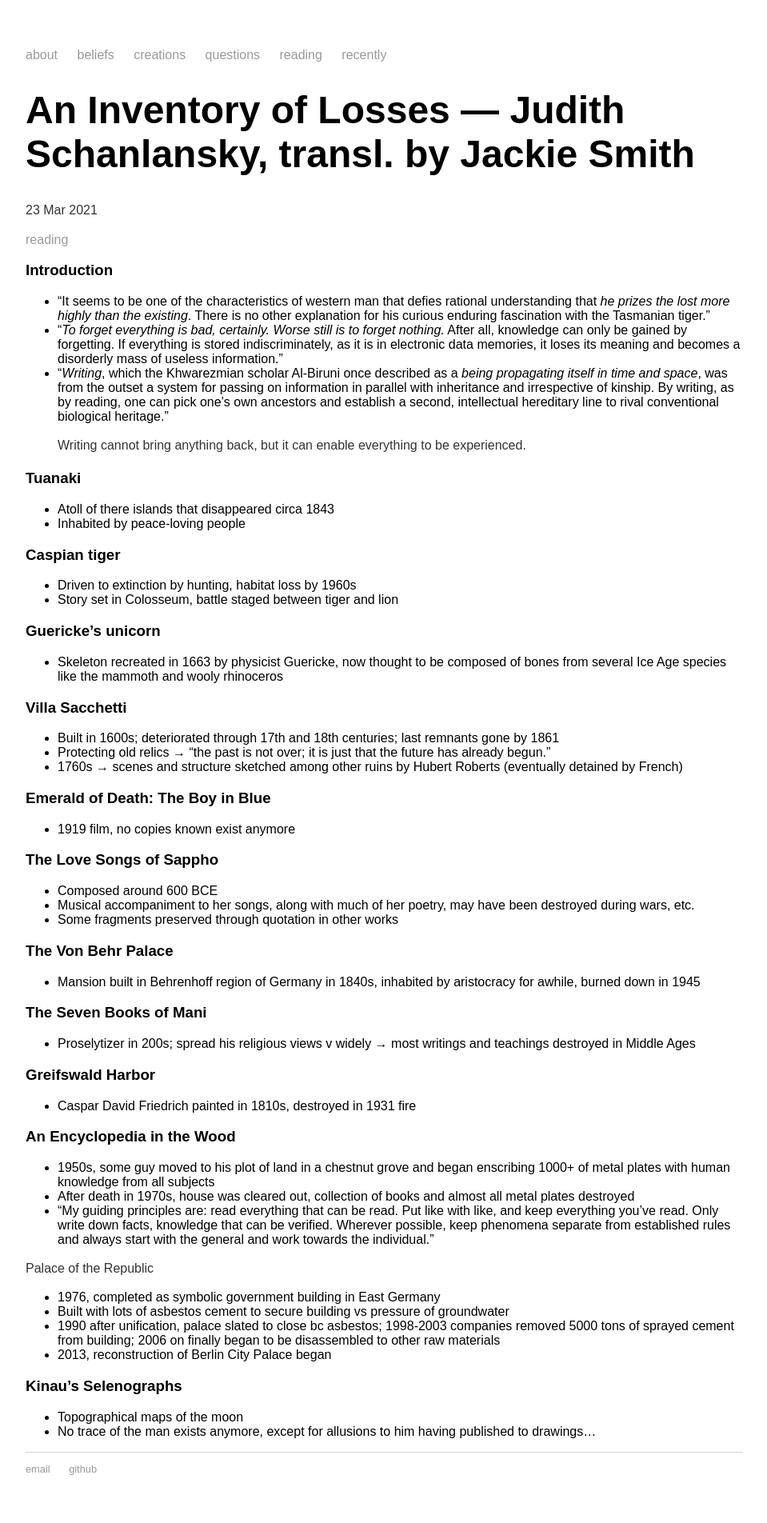
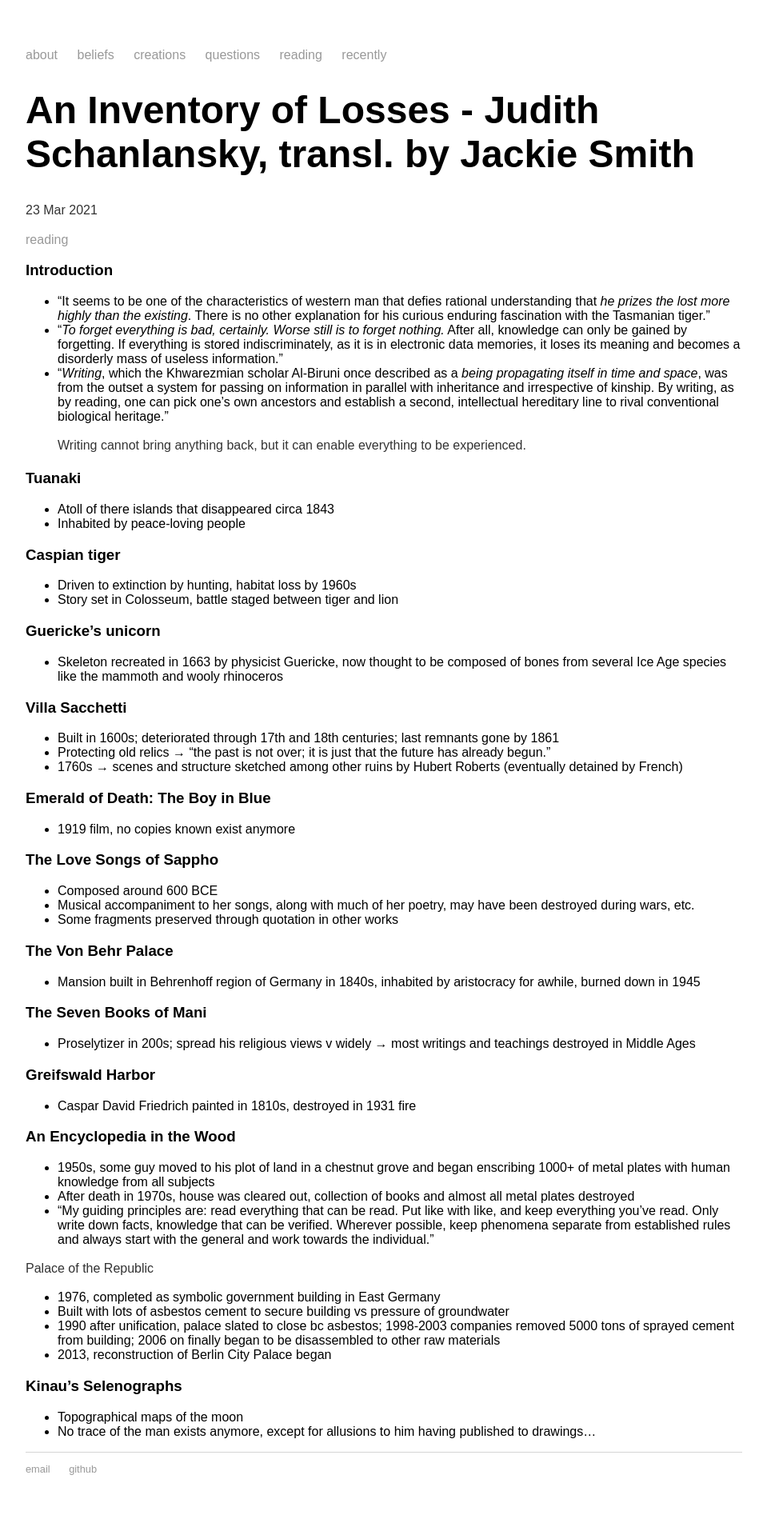
Before and after one commit to mayasheth/mayasheth.github.io, a Jekyll site: the page built from _posts/notes/2021-03-23-an-inventory-of-losses.md, in a window 1280 px wide. Shown: the whole page at 80% size, without its empty margins (160-1119 px from the left). Built offline with Jekyll 4.4.1, drawn with Linux system fonts in a browser that asks for light colours.

```diff
--- a/_posts/notes/2021-03-23-an-inventory-of-losses.md
+++ b/_posts/notes/2021-03-23-an-inventory-of-losses.md
@@ -1,6 +1,6 @@
 ---
 layout: post
-title: An Inventory of Losses — Judith Schanlansky, transl. by Jackie Smith
+title: An Inventory of Losses - Judith Schanlansky, transl. by Jackie Smith
 subtitle:
 categories: reading
 date: 2021-03-23
```
